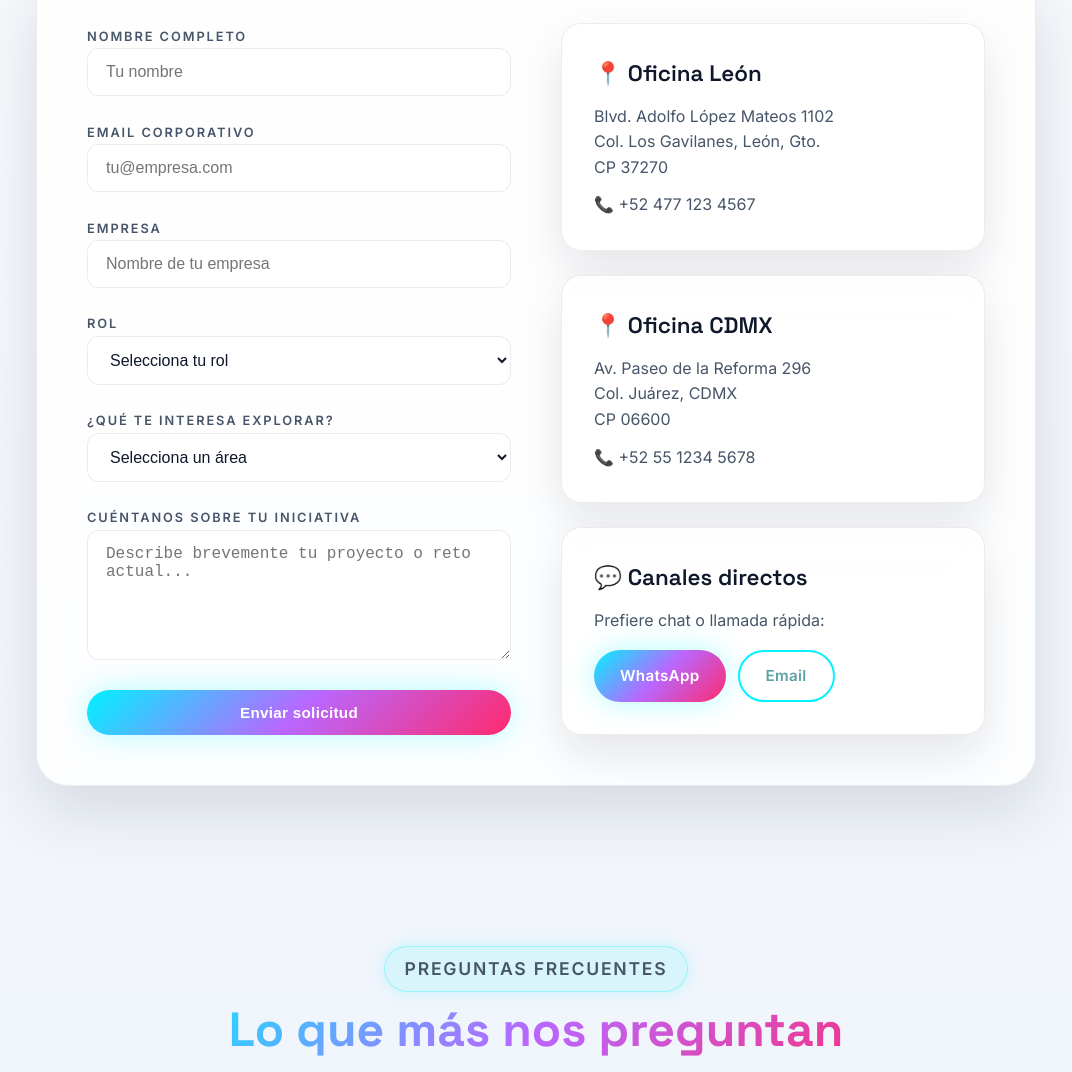
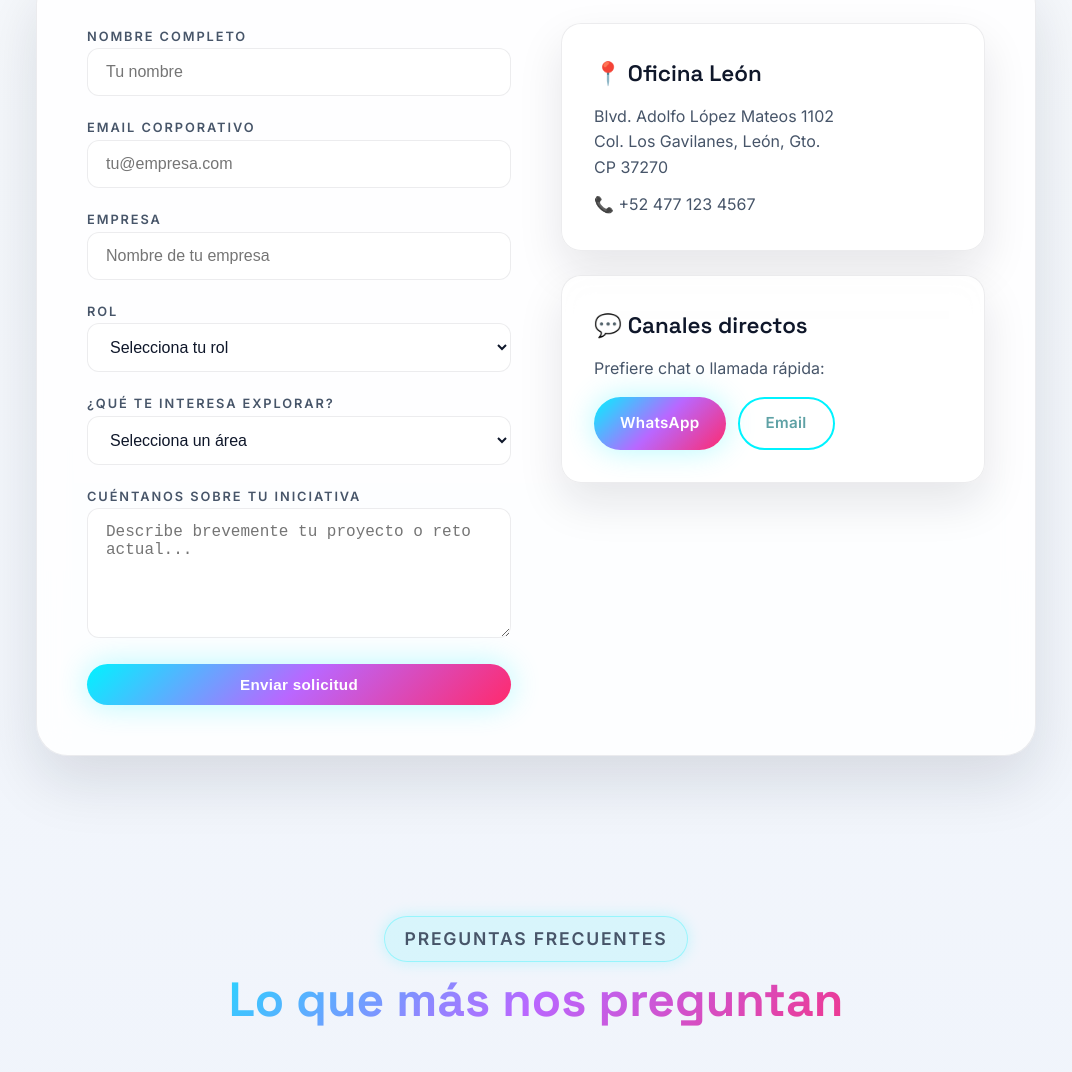
Before and after one commit to mdonato-sipser/Website-Sipser-V1, a plain HTML site: page contacto.html in a window 1280 px wide. Shown: the part 871-1943 px from the top of the page, without its empty margins (104-1176 px from the left). Drawn offline with nearby package versions, Linux system fonts and the light colour scheme.

Commit message:
Remove CDMX office contact details from contacto.html
Removed office contact information for CDMX.

```diff
--- a/contacto.html
+++ b/contacto.html
@@ -143,12 +143,6 @@
             <p style="color: var(--muted);">📞 +52 477 123 4567</p>
           </div>
 
-          <div class="card" style="margin-bottom: 24px;">
-            <h3>📍 Oficina CDMX</h3>
-            <p style="color: var(--muted); margin-bottom: 12px;">Av. Paseo de la Reforma 296<br>Col. Juárez, CDMX<br>CP 06600</p>
-            <p style="color: var(--muted);">📞 +52 55 1234 5678</p>
-          </div>
-
           <div class="card">
             <h3>💬 Canales directos</h3>
             <p style="color: var(--muted); margin-bottom: 16px;">Prefiere chat o llamada rápida:</p>
```
